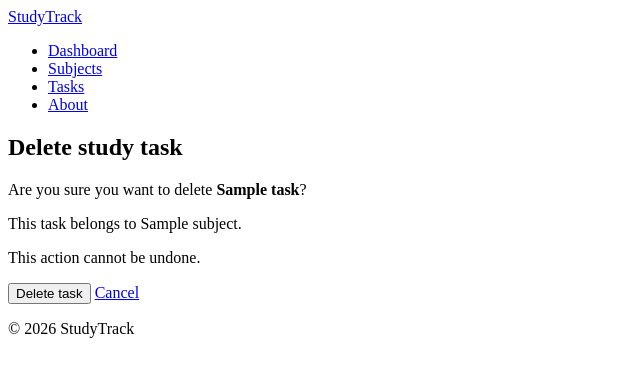
After one commit to jalynch67/Database-Project---StudyTrack, a Flask app: page /tasks/1/delete in a window 1280 px wide. The commit adds this page. Shown: the top 377 px of the page, without its empty margins (0-640 px from the left). Run offline with Flask 3, Linux system fonts and the light colour scheme; tables that the repository leaves empty hold one stand-in row (values such as "Sample post").

Commit message:
Add delete task functionality with confirmation page and update task listing

```diff
--- a/app.py
+++ b/app.py
@@ -269,6 +269,21 @@ def edit_task(task_id):
     )
 
 
+@app.route("/tasks/<int:task_id>/delete", methods=["GET", "POST"])
+def delete_task(task_id):
+    """Display a confirmation page and delete a study task."""
+    task = StudyTask.query.get_or_404(task_id)
+
+    if request.method == "POST":
+        db.session.delete(task)
+        db.session.commit()
+
+        flash("Study task deleted successfully.", "success")
+        return redirect(url_for("tasks"))
+
+    return render_template("tasks/delete.html", task=task)
+
+
 @app.route("/about")
 def about():
     """Display information about StudyTrack."""
--- /dev/null
+++ b/templates/tasks/delete.html
@@ -0,0 +1,26 @@
+{% extends "base.html" %}
+
+{% block title %}Delete {{ task.title }} | StudyTrack{% endblock %}
+
+{% block content %}
+<section>
+    <h1>Delete study task</h1>
+
+    <p>
+        Are you sure you want to delete <strong>{{ task.title }}</strong>?
+    </p>
+
+    <p>
+        This task belongs to {{ task.subject.name }}.
+    </p>
+
+    <p>
+        This action cannot be undone.
+    </p>
+
+    <form method="POST" action="{{ url_for('delete_task', task_id=task.id) }}">
+        <button type="submit">Delete task</button>
+        <a href="{{ url_for('tasks') }}">Cancel</a>
+    </form>
+</section>
+{% endblock %}
--- a/templates/tasks/list.html
+++ b/templates/tasks/list.html
@@ -41,9 +41,15 @@
             <p>Status: Open</p>
             {% endif %}
 
+            <p>
                 <a href="{{ url_for('edit_task', task_id=task.id) }}">
                     Edit task
                 </a>
+
+                <a href="{{ url_for('delete_task', task_id=task.id) }}">
+                    Delete task
+                </a>
+            </p>
         </li>
         {% endfor %}
     </ul>
```
Also changed, not shown: templates/subjects/detail.html (+9 -3 lines). Lines whose indentation alone changed are shown as unchanged.
